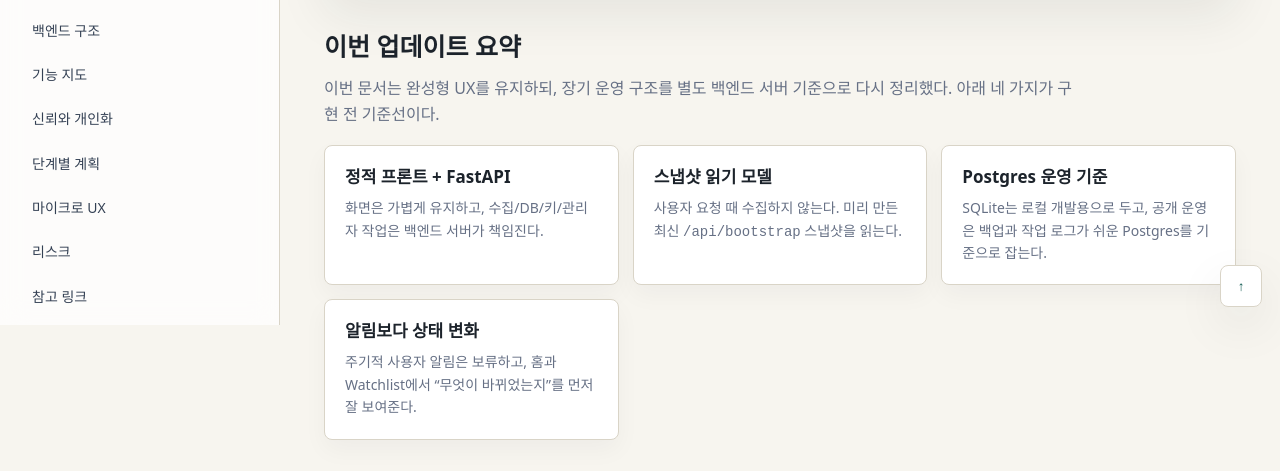
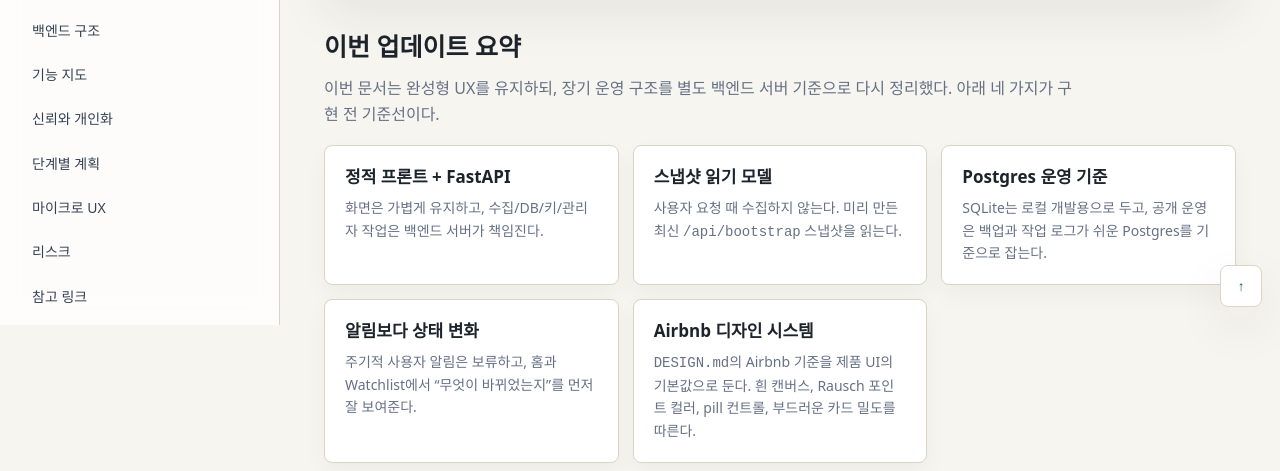
Before and after one commit to topar12/ai-tech-radar-kr, a plain HTML site: page ai-tech-radar-kr-blueprint.html in a window 1280 px wide. Shown: the part 475-946 px from the top of the page. Drawn offline with Linux system fonts and the light colour scheme.

Commit message:
Pin Airbnb design system direction
Record that product implementation should follow the getdesign-generated Airbnb design system in DESIGN.md. This keeps the planning and API guide aligned with the chosen visual foundation before backend work begins.

Constraint: User chose the design system generated by npx getdesign@latest add airbnb as the implementation baseline.

Confidence: high

Scope-risk: narrow

Directive: Future UI work should treat DESIGN.md as the design-system source of truth unless the user changes direction.

Tested: Text references confirmed with ripgrep.

Not-tested: Browser rendering; document-only note.

```diff
--- a/ai-tech-radar-kr-blueprint.html
+++ b/ai-tech-radar-kr-blueprint.html
@@ -715,6 +715,10 @@
             <h3>알림보다 상태 변화</h3>
             <p>주기적 사용자 알림은 보류하고, 홈과 Watchlist에서 “무엇이 바뀌었는지”를 먼저 잘 보여준다.</p>
           </div>
+          <div class="card">
+            <h3>Airbnb 디자인 시스템</h3>
+            <p><code>DESIGN.md</code>의 Airbnb 기준을 제품 UI의 기본값으로 둔다. 흰 캔버스, Rausch 포인트 컬러, pill 컨트롤, 부드러운 카드 밀도를 따른다.</p>
+          </div>
         </div>
       </section>
 
```
Also changed, not shown: ai-tech-radar-api-integration-guide.html (+4 -0 lines).
